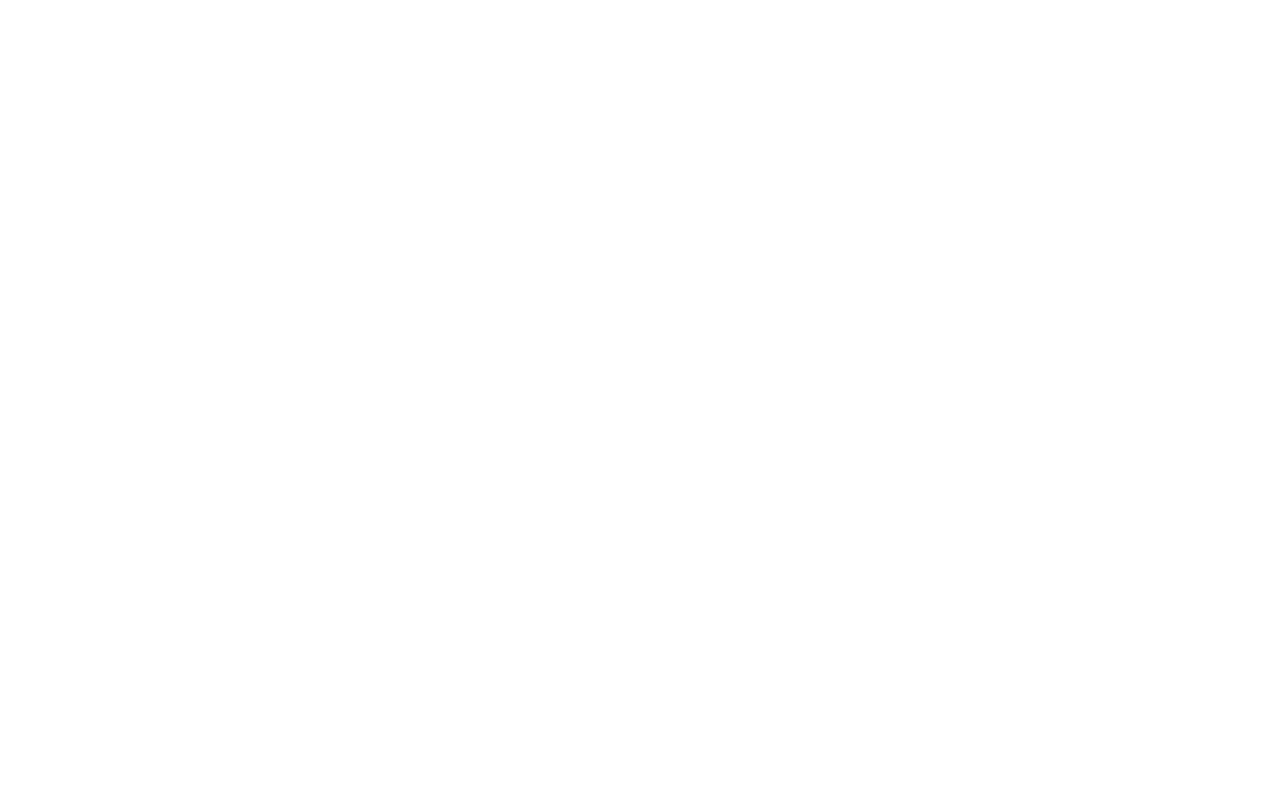
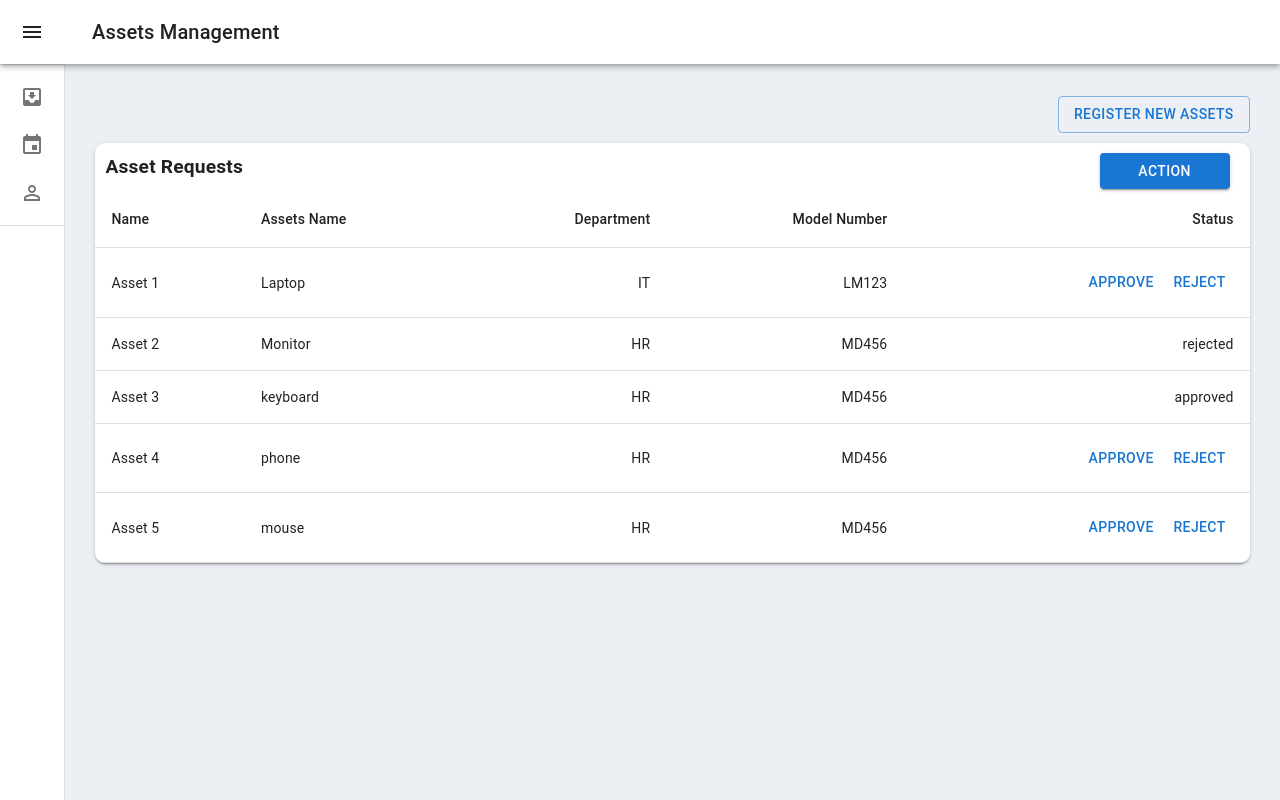
Before and after one commit to yash-gole28/asset-management-frontend, a React (Create React App) app: page /assets-register-table in a window 1280 px wide. Before the commit this address had no page. Built offline with nearby package versions, Linux system fonts and the light colour scheme.

Commit message:
AssetsRegistretion table

```diff
--- a/src/App.tsx
+++ b/src/App.tsx
@@ -10,6 +10,7 @@
 import AllocationForm from './Pages/AssetsAlloction/AssetsAlloction';
 import AssetsMaintenance from './Pages/AssetsMaintenace/AssetsMaintenance';
 import AssetsRequest from './Pages/AssetsRequest/AssetsRequest';
+import AssetsRegistretionTable from './Pages/AssetsRegisterTable/AssetsRegistretionTable';
 
 function App() {
   return (
@@ -23,6 +24,7 @@
           <Route path='/allocation' element={<AllocationForm />} />
           <Route path='/maintenance' element={<AssetsMaintenance />} />
           <Route path='/assets-request' element={<AssetsRequest/>}/>
+          <Route path='/assets-register-table' element={<AssetsRegistretionTable/>}/>
         </Route>
         <Route path='/login' element={<Login />} />
         <Route path='/register' element={<Register />} />
--- /dev/null
+++ b/src/Pages/AssetsRegisterTable/AssetsRegistretionTable.tsx
@@ -0,0 +1,68 @@
+import { Box, Button, Table, TableBody, TableCell, TableContainer, TableHead, TableRow, Typography } from '@mui/material';
+import React from 'react';
+import data from '../../Data.json';
+
+
+const AssetsRegistretionTable = () => {
+  return (
+    <Box sx={{ width: '95%',margin:'auto'}}>
+      {/* Button to register new assets */}
+      <Box sx={{ display: "flex", alignItems: 'center', justifyContent: 'flex-end', marginBottom: '10px',mt:'2rem' }}>
+        <Button variant="outlined">Register New Assets</Button>
+      </Box>
+
+
+
+
+      <TableContainer sx={{
+        width: { xs: "100%", sm: "100%", },
+        borderRadius: "10px",
+        backgroundColor: "white",
+        boxShadow: 2,
+        marginBottom: "20px",
+        position: "relative",
+      }}>
+        <Typography sx={{ margin: "10px", fontWeight: 'bold', fontSize: '1.2rem' }}>Asset Requests</Typography>
+
+        <Table sx={{width:'100%' }} aria-label="simple table">
+          <TableHead>
+            <TableRow>
+              <TableCell align="left">Name</TableCell>
+              <TableCell align="left">Assets Name</TableCell>
+              <TableCell align="right">Department</TableCell>
+              <TableCell align="right">Model Number</TableCell>
+              <TableCell align="right">Status</TableCell>
+            </TableRow>
+          </TableHead>
+          <TableBody>
+            {data.map((v, index) => (
+              <TableRow key={index}>
+                <TableCell align="left">{v.name}</TableCell>
+                <TableCell align="left">{v.assets_name}</TableCell>
+                <TableCell align="right">{v.department}</TableCell>
+                <TableCell align="right">{v.modal_number}</TableCell>
+                <TableCell align="right">{v.approved == 'pending' ? <Box> <Button>approve</Button> <Button>reject</Button> </Box> : v.approved}</TableCell>
+              </TableRow>
+            ))}
+          </TableBody>
+        </Table>
+
+
+        <Button variant='contained' sx={{
+          position: "absolute",
+          top: "10px",
+          right: "20px",
+          textDecoration: "none",
+          color: "white",
+          width: "130px"
+        }}>
+          Action
+        </Button>
+      </TableContainer>
+
+      {/* Table Container */}
+    </Box>
+  );
+};
+
+export default AssetsRegistretionTable;
```
